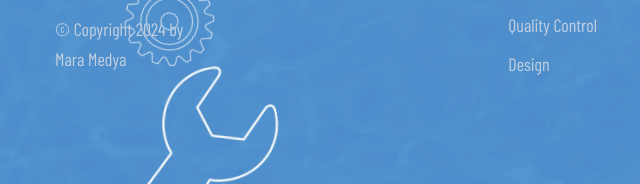
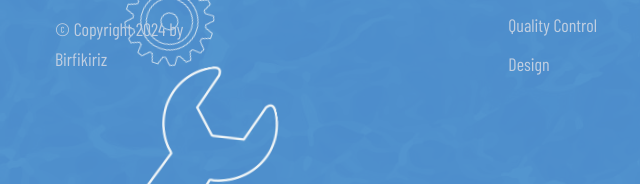
Before and after one commit to Honorwhite/Ari-Shipyard, a plain HTML site: page gallery.html in a window 1280 px wide. Shown: the part 2199-2383 px from the top of the page, 0-640 px from the left. Drawn offline with nearby package versions, Linux system fonts and the light colour scheme; files whose address does not match are found by name; a web font is replaced by a local one.

Commit message:
Update gallery.html

```diff
--- a/gallery.html
+++ b/gallery.html
@@ -165,7 +165,7 @@
                                 <img src="assets/images/logo-2-1.png" alt="" width="143">
                             </a>
                             <p>&copy; Copyright 2024 by <br>
-                                Mara Medya</p>
+                                Birfikiriz</p>
                         </div><!-- /.footer-widget__inner -->
                     </div><!-- /.footer-widget -->
                     <div class="footer-widget footer-widget__links__widget-1">
```
